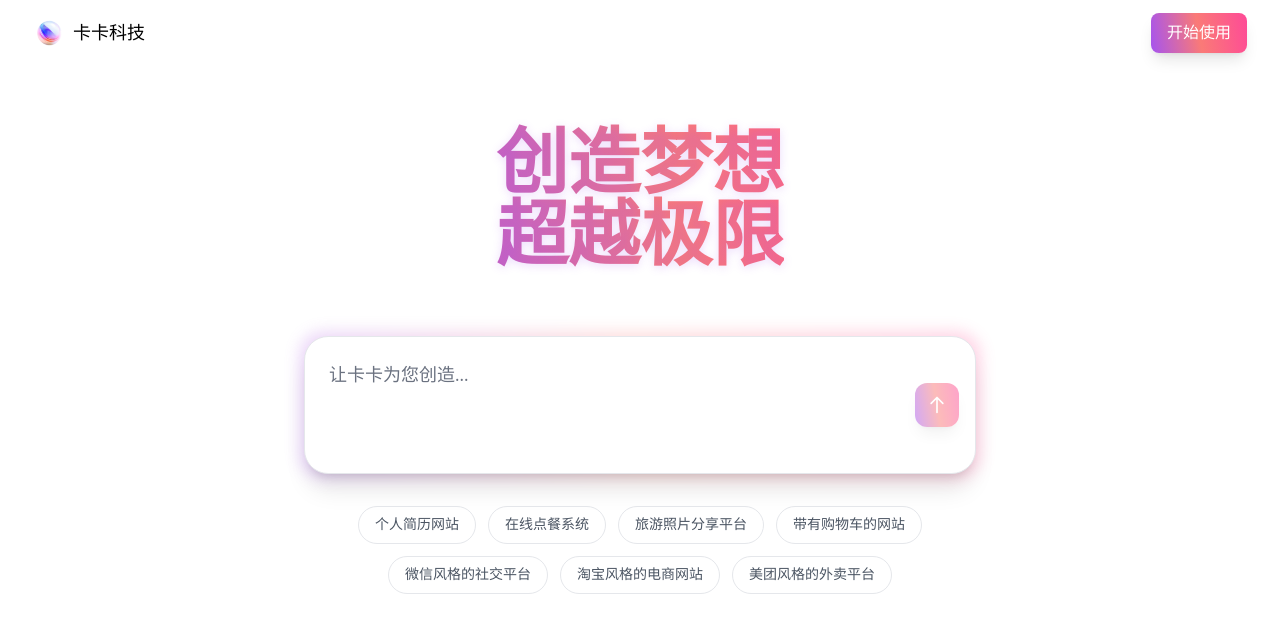
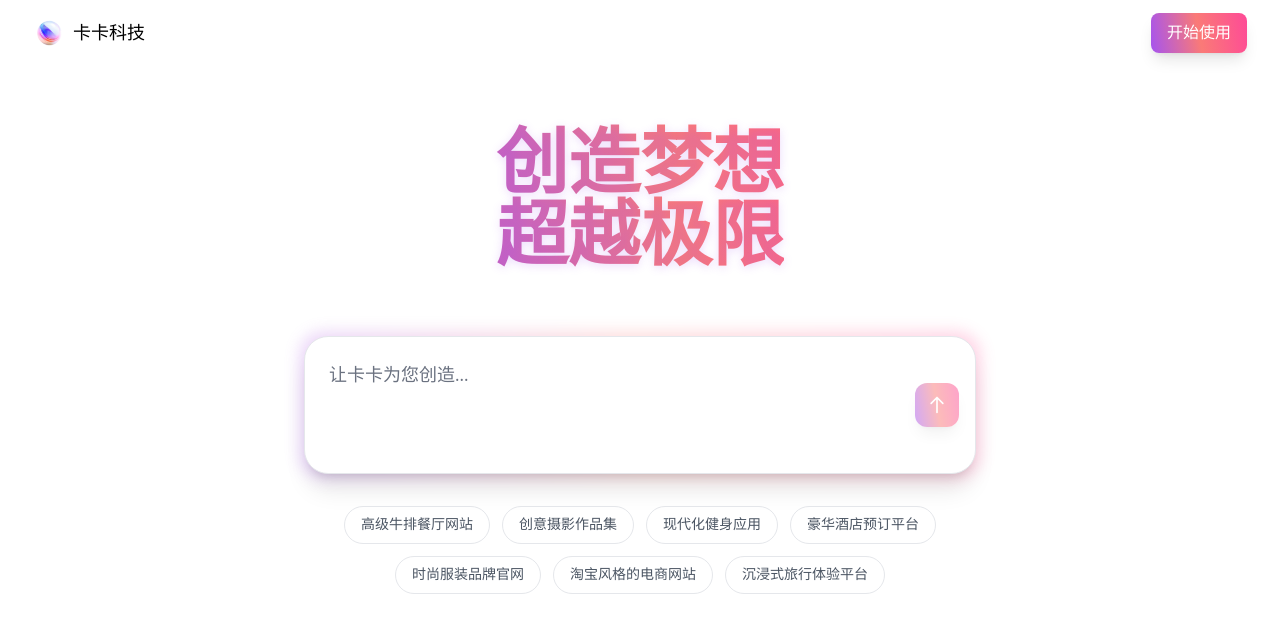
Before and after one commit to andyckt/KakaMVP, a Next.js app: page / in a window 1280 px wide. Shown: the top 632 px of the page. Built offline with nearby package versions, Linux system fonts and the light colour scheme.

Commit message:
change examples on homepage

```diff
--- a/app/page.tsx
+++ b/app/page.tsx
@@ -21,13 +21,13 @@ export default function Home() {
   };
 
   const examplePrompts = [
-    "个人简历网站",
-    "在线点餐系统",
-    "旅游照片分享平台",
-    "带有购物车的网站",
-    "微信风格的社交平台",
+    "高级牛排餐厅网站",
+    "创意摄影作品集",
+    "现代化健身应用",
+    "豪华酒店预订平台",
+    "时尚服装品牌官网",
     "淘宝风格的电商网站",
-    "美团风格的外卖平台"
+    "沉浸式旅行体验平台"
   ];
 
   return (
```
